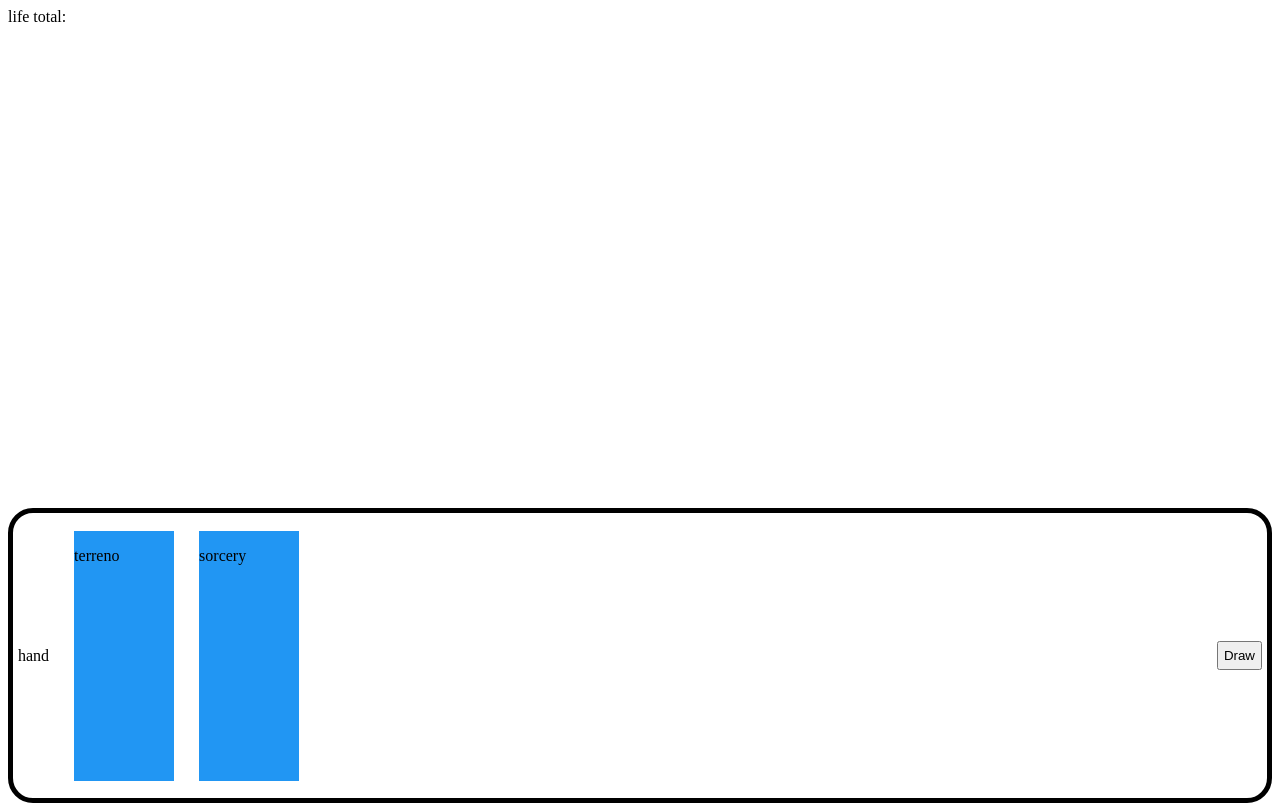
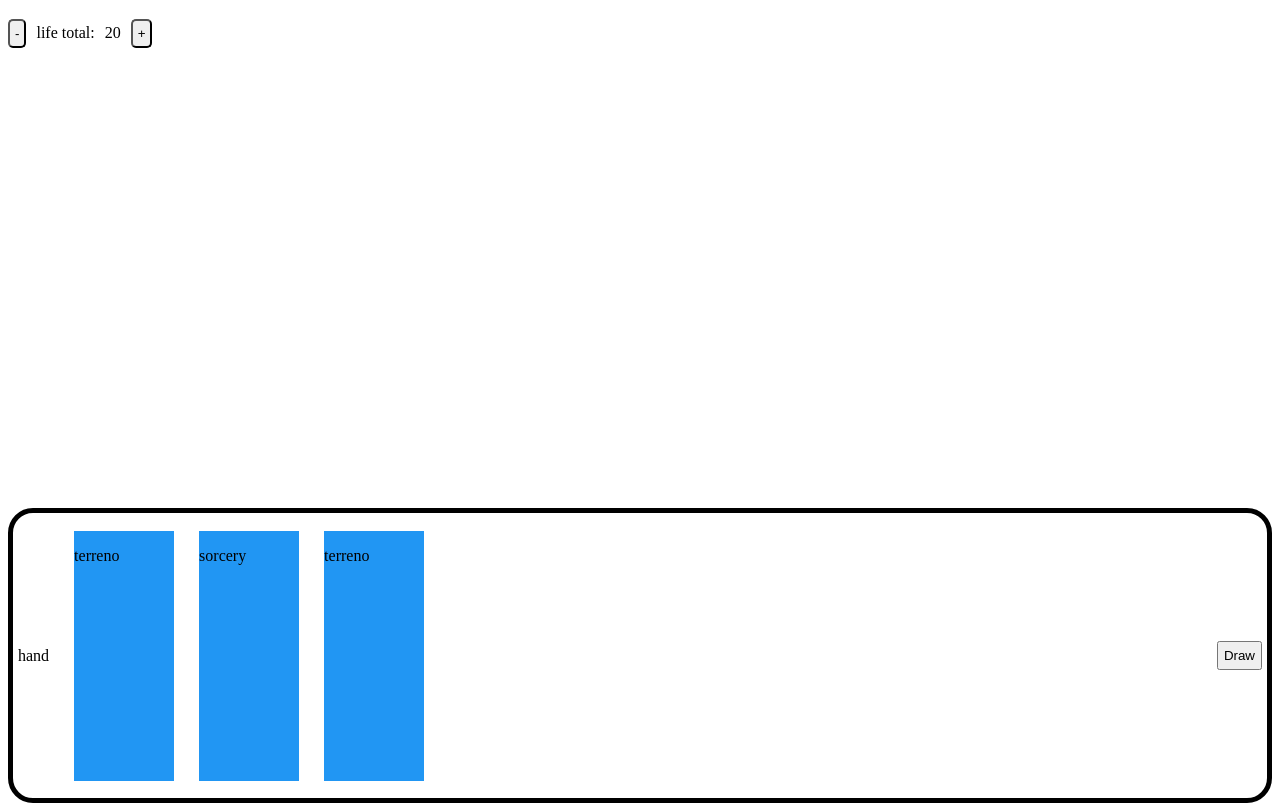
Before and after one commit to marcusicaro/deck-simulator, a plain HTML site: page index.html in a window 1280 px wide. Both pictures are taken after a click on the button "Draw". Drawn offline with Linux system fonts and the light colour scheme.

Commit message:
finish beta

```diff
--- a/index.html
+++ b/index.html
@@ -8,7 +8,11 @@
     <link rel="stylesheet" href="style.css" />
   </head>
   <body>
-    <header>life total:</header>
+    <header>
+      <button id="decreaseLife">-</button>life total:
+      <p id="totalLife"></p>
+      <button id="increaseLife">+</button>
+    </header>
 
     <div id="field"></div>
 
--- a/main.js
+++ b/main.js
@@ -1,8 +1,12 @@
 /* eslint-disable quotes */
 let n = 1;
+let lifeTotal = 20;
 const deckArray = [];
-const body = document.querySelector("body");
+const totalLife = document.getElementById("totalLife");
+const increaseLife = document.getElementById("increaseLife");
+const decreaseLife = document.getElementById("decreaseLife");
 const hand = document.querySelector("#hand");
+const drawButton = document.getElementById("drawButton");
 
 function cardDraw() {
   const newCard = document.createElement("div");
@@ -129,7 +133,20 @@ function mouseEvents(id) {
   }
 }
 
+drawButton.addEventListener("click", () => {
+  cardDraw();
+});
 createDeck();
 
 cardDraw();
 cardDraw();
+
+increaseLife.addEventListener("click", () => {
+  lifeTotal += 1;
+  totalLife.textContent = lifeTotal;
+});
+decreaseLife.addEventListener("click", () => {
+  lifeTotal -= 1;
+  totalLife.textContent = lifeTotal;
+});
+totalLife.textContent = lifeTotal;
--- a/style.css
+++ b/style.css
@@ -1,4 +1,4 @@
-#mydiv {
+/* #mydiv {
   position: absolute;
   z-index: 9;
   background-color: #f1f1f1;
@@ -13,14 +13,14 @@
   border: 1px solid #d3d3d3;
   text-align: center;
   cursor: move;
-}
+} */
 
-#mydivheader {
+/* #mydivheader {
   padding: 10px;
   z-index: 10;
   background-color: #2196f3;
   color: #fff;
-}
+} */
 
 .rotate {
   transform: rotate(90deg);
@@ -39,6 +39,15 @@
 
 header {
   height: 50px;
+  display: flex;
+  align-items: center;
+  gap: 10px;
+}
+
+header button {
+  height: min-content;
+  padding: 5px;
+  border-radius: 5px;
 }
 
 #field {
```
